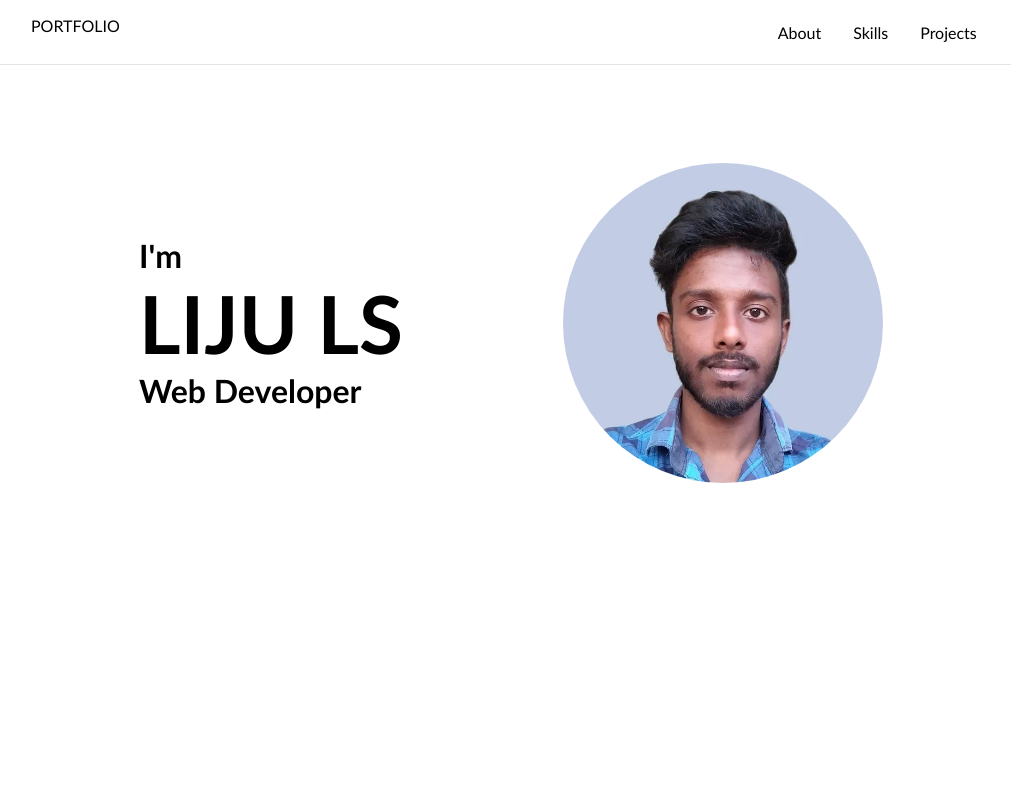
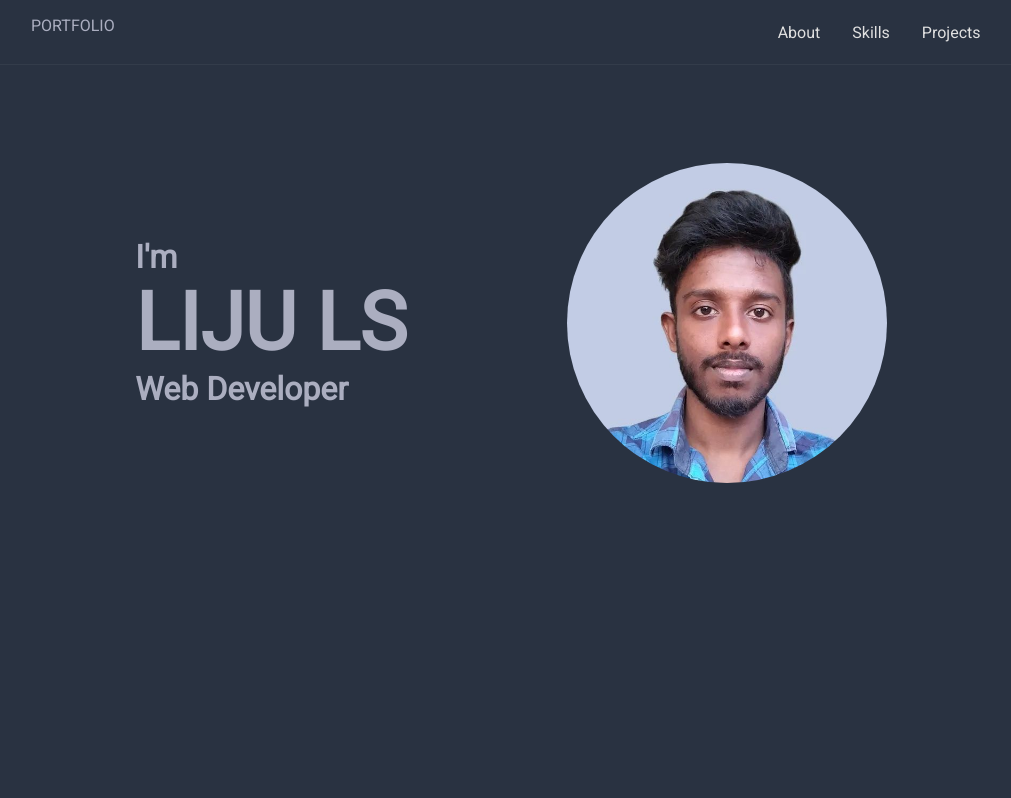
Before and after one commit to liju-ls/portfolio, a plain HTML site: page index.html in a window 1280 px wide. Shown: the top 798 px of the page, without its empty margins (129-1140 px from the left). Drawn offline with Linux system fonts and the light colour scheme.

Commit message:
update: font and color update

```diff
--- a/index.html
+++ b/index.html
@@ -5,6 +5,9 @@
     <meta name="viewport" content="width=device-width, initial-scale=1.0" />
     <title>LIJU PORTFOLIO</title>
     <link rel="stylesheet" href="style.css" />
+    <link rel="preconnect" href="https://fonts.googleapis.com">
+  <link rel="preconnect" href="https://fonts.gstatic.com" crossorigin>
+  <link href="https://fonts.googleapis.com/css2?family=Roboto&display=swap" rel="stylesheet">
   </head>
   <body>
     <nav class="nav-bar">
--- a/style.css
+++ b/style.css
@@ -1,8 +1,9 @@
 /* main */
 
 html {
-  font-family: "Trebuchet MS", "Lucida Sans Unicode", "Lucida Grande",
-    "Lucida Sans", Arial, sans-serif;
+  font-family: "roboto";
+  background-color: #293241;
+  color: rgb(171, 174, 192);
 }
 
 body {
@@ -17,7 +18,7 @@ body {
 .nav-bar {
   height: 4rem;
   display: flex;
-  border-bottom: 1px solid rgba(0, 0, 0, 0.105);
+  border-bottom: 1px solid rgba(255, 255, 255, 0.047);
 }
 
 .logo {
@@ -33,7 +34,7 @@ body {
 }
 
 .nav-menu a {
-  color: black;
+  color: rgb(224, 224, 224);
   text-decoration: none;
 }
 
@@ -73,6 +74,8 @@ body {
   width: 20rem;
   height: 20rem;
 }
+
+/********************/
 
 /* Project section */
 
```
